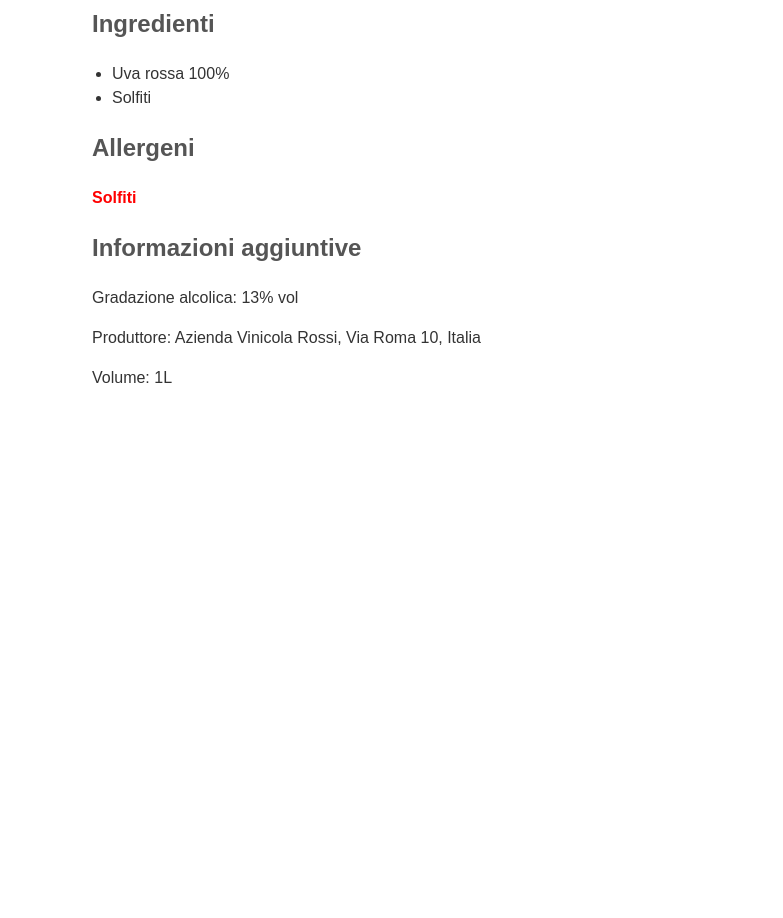
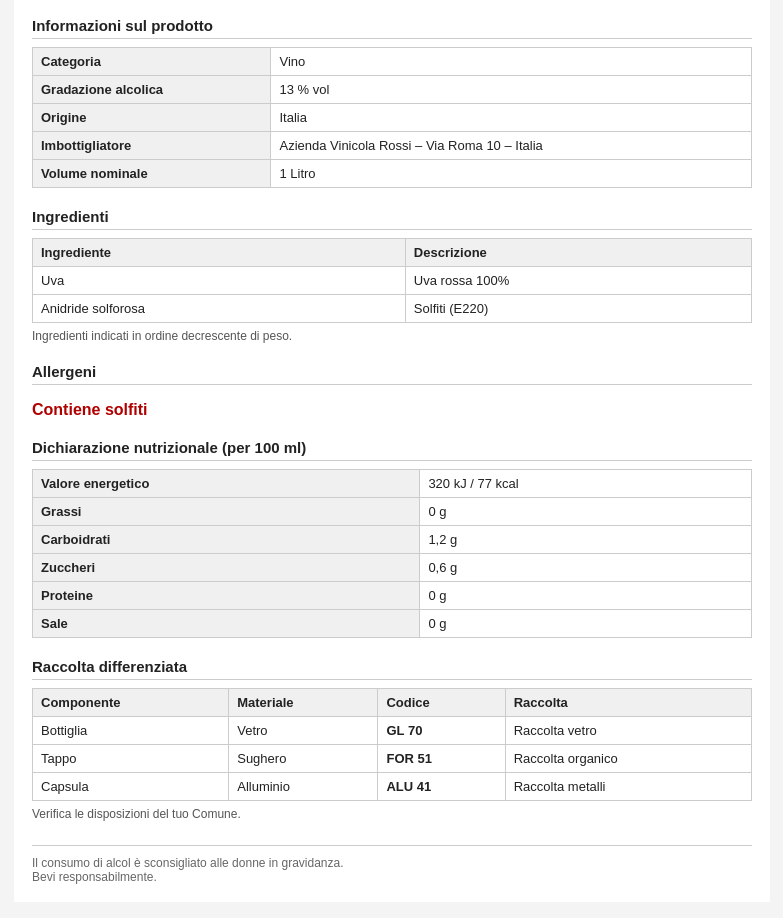
Before and after one commit to raspavincenzo/EtichettaDigitale, a plain HTML site: page index.html in a window 1280 px wide. Shown: the part 94-1012 px from the top of the page, without its empty margins (248-1031 px from the left). Before the commit the page ends 800 px from the top, so only its background shows below. Drawn offline with Linux system fonts and the light colour scheme.

Commit message:
Update index.html

```diff
--- a/index.html
+++ b/index.html
@@ -2,60 +2,234 @@
 <html lang="it">
 <head>
 <meta charset="UTF-8">
-  <title>Etichetta digitale - 1L Vino Rosso</title>
+<meta name="viewport" content="width=device-width, initial-scale=1.0">
+<title>Etichetta digitale – Vino Rosso 1L</title>
+
 <style>
 body {
-      font-family: Arial, sans-serif;
-      background-color: #fff;
-      color: #333;
-      padding: 20px;
-      max-width: 600px;
+  font-family: Arial, Helvetica, sans-serif;
+  background-color: #f4f4f4;
+  color: #222;
+  margin: 0;
+  padding: 16px;
+}
+
+.container {
+  max-width: 720px;
   margin: auto;
+  background: #ffffff;
+  padding: 18px;
 }
+
 h1 {
-      color: #900;
-      text-align: center;
+  font-size: 20px;
+  margin-bottom: 6px;
+  color: #000;
 }
-    h2 {
-      color: #555;
+
+.subtitle {
+  font-size: 13px;
+  color: #666;
+  margin-bottom: 16px;
+}
+
+.section {
   margin-top: 20px;
 }
-    .ingredienti, .allergeni, .info-extra {
-      margin-top: 10px;
-      line-height: 1.5;
+
+.section h2 {
+  font-size: 15px;
+  font-weight: bold;
+  margin-bottom: 8px;
+  border-bottom: 1px solid #ccc;
+  padding-bottom: 4px;
 }
-    .allergeni p {
-      color: red;
+
+/* Tabelle stile normativo */
+table {
+  width: 100%;
+  border-collapse: collapse;
+  font-size: 13px;
+}
+
+table th,
+table td {
+  border: 1px solid #ccc;
+  padding: 6px 8px;
+  text-align: left;
+}
+
+table th {
+  background-color: #f0f0f0;
   font-weight: bold;
 }
-    ul {
-      padding-left: 20px;
+
+.note {
+  font-size: 12px;
+  color: #555;
+  margin-top: 6px;
+}
+
+.allergeni {
+  font-weight: bold;
+  color: #b00000;
+}
+
+/* Raccolta differenziata */
+.recycle-table td {
+  vertical-align: middle;
+}
+
+.recycle-code {
+  font-weight: bold;
+  white-space: nowrap;
+}
+
+.footer {
+  margin-top: 24px;
+  font-size: 12px;
+  color: #666;
+  border-top: 1px solid #ccc;
+  padding-top: 10px;
 }
 </style>
 </head>
+
 <body>
-  <h1>1L Vino Rosso - Etichetta digitale</h1>
 
-  <div class="ingredienti">
-    <h2>Ingredienti</h2>
-    <ul>
-      <li>Uva rossa 100%</li>
-      <li>Solfiti</li>
-      <!-- Aggiungi altri ingredienti qui -->
-    </ul>
+<div class="container">
+
+  <h1>Vino Rosso</h1>
+  <div class="subtitle">
+    Etichetta digitale ai sensi del Reg. UE 2021/2117 – Volume nominale 1 L
   </div>
 
-  <div class="allergeni">
-    <h2>Allergeni</h2>
-    <p>Solfiti</p>
-    <!-- Aggiungi altri allergeni qui -->
+  <!-- INFORMAZIONI GENERALI -->
+  <div class="section">
+    <h2>Informazioni sul prodotto</h2>
+    <table>
+      <tr>
+        <th>Categoria</th>
+        <td>Vino</td>
+      </tr>
+      <tr>
+        <th>Gradazione alcolica</th>
+        <td>13 % vol</td>
+      </tr>
+      <tr>
+        <th>Origine</th>
+        <td>Italia</td>
+      </tr>
+      <tr>
+        <th>Imbottigliatore</th>
+        <td>Azienda Vinicola Rossi – Via Roma 10 – Italia</td>
+      </tr>
+      <tr>
+        <th>Volume nominale</th>
+        <td>1 Litro</td>
+      </tr>
+    </table>
   </div>
 
-  <div class="info-extra">
-    <h2>Informazioni aggiuntive</h2>
-    <p>Gradazione alcolica: 13% vol</p>
-    <p>Produttore: Azienda Vinicola Rossi, Via Roma 10, Italia</p>
-    <p>Volume: 1L</p>
+  <!-- INGREDIENTI -->
+  <div class="section">
+    <h2>Ingredienti</h2>
+    <table>
+      <tr>
+        <th>Ingrediente</th>
+        <th>Descrizione</th>
+      </tr>
+      <tr>
+        <td>Uva</td>
+        <td>Uva rossa 100%</td>
+      </tr>
+      <tr>
+        <td>Anidride solforosa</td>
+        <td>Solfiti (E220)</td>
+      </tr>
+    </table>
+    <div class="note">
+      Ingredienti indicati in ordine decrescente di peso.
     </div>
+  </div>
+
+  <!-- ALLERGENI -->
+  <div class="section">
+    <h2>Allergeni</h2>
+    <p class="allergeni">Contiene solfiti</p>
+  </div>
+
+  <!-- DICHIARAZIONE NUTRIZIONALE (facoltativa per vino) -->
+  <div class="section">
+    <h2>Dichiarazione nutrizionale (per 100 ml)</h2>
+    <table>
+      <tr>
+        <th>Valore energetico</th>
+        <td>320 kJ / 77 kcal</td>
+      </tr>
+      <tr>
+        <th>Grassi</th>
+        <td>0 g</td>
+      </tr>
+      <tr>
+        <th>Carboidrati</th>
+        <td>1,2 g</td>
+      </tr>
+      <tr>
+        <th>Zuccheri</th>
+        <td>0,6 g</td>
+      </tr>
+      <tr>
+        <th>Proteine</th>
+        <td>0 g</td>
+      </tr>
+      <tr>
+        <th>Sale</th>
+        <td>0 g</td>
+      </tr>
+    </table>
+  </div>
+
+  <!-- RACCOLTA DIFFERENZIATA -->
+  <div class="section">
+    <h2>Raccolta differenziata</h2>
+    <table class="recycle-table">
+      <tr>
+        <th>Componente</th>
+        <th>Materiale</th>
+        <th>Codice</th>
+        <th>Raccolta</th>
+      </tr>
+      <tr>
+        <td>Bottiglia</td>
+        <td>Vetro</td>
+        <td class="recycle-code">GL 70</td>
+        <td>Raccolta vetro</td>
+      </tr>
+      <tr>
+        <td>Tappo</td>
+        <td>Sughero</td>
+        <td class="recycle-code">FOR 51</td>
+        <td>Raccolta organico</td>
+      </tr>
+      <tr>
+        <td>Capsula</td>
+        <td>Alluminio</td>
+        <td class="recycle-code">ALU 41</td>
+        <td>Raccolta metalli</td>
+      </tr>
+    </table>
+    <div class="note">
+      Verifica le disposizioni del tuo Comune.
+    </div>
+  </div>
+
+  <div class="footer">
+    Il consumo di alcol è sconsigliato alle donne in gravidanza.<br>
+    Bevi responsabilmente.
+  </div>
+
+</div>
+
 </body>
 </html>
```
Lines whose indentation alone changed are shown as unchanged.
